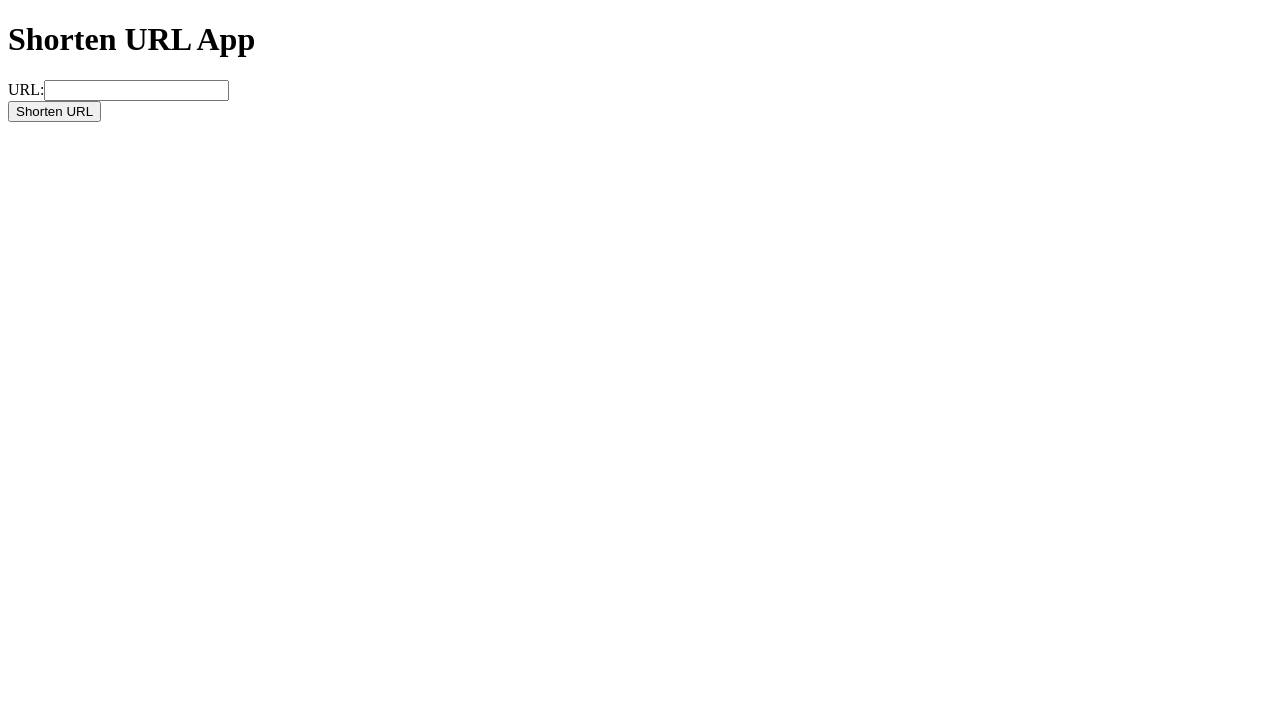
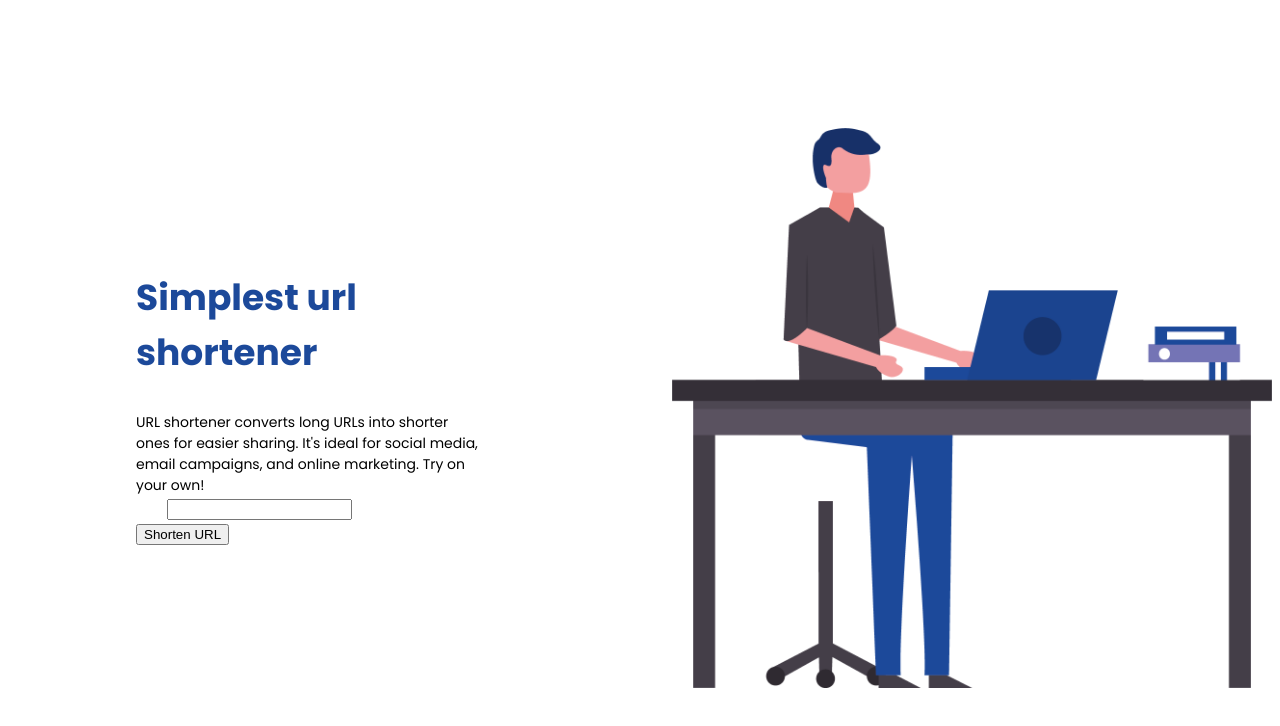
Before and after one commit to BleezForMe/Url-Shortener, a React (Create React App) app: page / in a window 1280 px wide. Shown: the top 726 px of the page. Built offline with nearby package versions, Linux system fonts and the light colour scheme.

Commit message:
Added first styling for this project, first seeds of landingpage

```diff
--- a/package.json
+++ b/package.json
@@ -9,6 +9,7 @@
     "@testing-library/user-event": "^13.5.0",
     "axios": "^1.3.4",
     "express": "^4.18.2",
+    "node-sass": "^7.0.3",
     "react": "^18.2.0",
     "react-dom": "^18.2.0",
     "react-redux": "^8.0.5",
@@ -16,6 +17,7 @@
     "react-scripts": "5.0.1",
     "redux": "^4.2.1",
     "redux-thunk": "^2.4.2",
+    "sass": "^1.59.2",
     "shortid": "^2.2.16",
     "sweetalert2": "^11.7.3",
     "web-vitals": "^2.1.4"
--- a/src/App.css
+++ /dev/null
@@ -1,38 +0,0 @@
-.App {
-  text-align: center;
-}
-
-.App-logo {
-  height: 40vmin;
-  pointer-events: none;
-}
-
-@media (prefers-reduced-motion: no-preference) {
-  .App-logo {
-    animation: App-logo-spin infinite 20s linear;
-  }
-}
-
-.App-header {
-  background-color: #282c34;
-  min-height: 100vh;
-  display: flex;
-  flex-direction: column;
-  align-items: center;
-  justify-content: center;
-  font-size: calc(10px + 2vmin);
-  color: white;
-}
-
-.App-link {
-  color: #61dafb;
-}
-
-@keyframes App-logo-spin {
-  from {
-    transform: rotate(0deg);
-  }
-  to {
-    transform: rotate(360deg);
-  }
-}
--- a/src/App.js
+++ b/src/App.js
@@ -3,6 +3,8 @@ import { useDispatch, useSelector } from 'react-redux';
 import { shortenUrlAsync } from './reducers/urlReducer';
 import {getShortenedUrl} from "./api/api";
 import Swal from 'sweetalert2'
+import "./css/app.scss";
+import doodle from './imgs/rastors/homepage_doodle.png';
 
 function App() {
     const dispatch = useDispatch();
@@ -43,8 +45,15 @@ function App() {
 
     return (
         <div>
-            <h1>Shorten URL App</h1>
-            <div>
+
+            <div className={'maincontainer'}>
+                <div className={'cont_left'}>
+                    <span className={'top_span'}>
+                    Simplest url shortener
+                </span>
+                    <span className={'bottom_span'}>
+                    URL shortener converts long URLs into shorter ones for easier sharing. It's ideal for social media, email campaigns, and online marketing. Try on your own!
+                    </span>
                     <label htmlFor="inputUrl">URL:</label>
                     <input
                         id="inputUrl"
@@ -52,16 +61,20 @@ function App() {
                         value={inputUrl}
                         onChange={(e) => setInputUrl(e.target.value)}
                     />
-            </div>
-            <div>
-                <button onClick={handleShortenUrl}>Shorten URL</button>
-            </div>
+
                     {url && (
                         <div>
                             <p>Short URL:</p>
                             <a href={url.id}>{url.id}</a>
                         </div>
                     )}
+                    <div>
+                        <button onClick={handleShortenUrl}>Shorten URL</button>
+                    </div>
+                </div>
+                <img className={'imgright'} src={doodle} alt={''}/>
+            </div>
+
         </div>
     );
 }
--- /dev/null
+++ b/src/css/app.scss
@@ -0,0 +1,75 @@
+@import url("https://fonts.googleapis.com/css2?family=Poppins:ital,wght@0,100;0,200;0,300;0,400;0,500;0,600;0,700;0,800;0,900;1,100;1,200;1,300;1,400;1,500;1,600;1,700;1,800;1,900&display=swap");
+
+
+.maincontainer{
+  font-family: Poppins;
+  width: 100%;
+  color: white;
+  display: flex;
+  justify-content: center;
+  align-items: center;
+  height: 100vh;
+  @media (max-width: 700px) {
+    height: 100vh;
+    margin-top:32px;
+  }
+}
+.top_span{
+  font-size: 64px;
+  font-weight: 700;
+  color:black;
+  display: block;
+  color: #1c499a;
+  margin:auto;
+  @media (max-width: 1625px) {
+    font-size: 48px;
+  }
+  @media (max-width: 1366px) {
+    font-size: 36px;
+  }
+}
+.bottom_span{
+  font-size: 18px;
+  font-weight: 400;
+  color:black;
+  display: block;
+  margin: 32px auto auto;
+  @media (max-width: 1625px) {
+    font-size: 16px;
+  }
+  @media (max-width: 1366px) {
+    font-size: 14px;
+  }
+
+}
+.yellow{
+  position: absolute;
+  z-index: -1;
+  transform: translate(-20px,30px);
+  @media (max-width: 1625px) {
+    width: 140px;
+    transform: translate(-10px,20px);
+  }
+}
+.cont_left{
+  width: 800px;
+  margin:128px;
+  @media (max-width: 1625px) {
+    width: 600px;
+  }
+  @media (max-width: 1366px) {
+    width: 400px;
+  }
+  @media (max-width: 1000px) {
+    width: 80%;
+    margin:0;
+    margin:auto;
+    margin-top:64px;
+    margin-bottom:64px;
+    margin-left:10%;
+  }
+}
+.imgright{
+  margin-left: 64px;
+  width: 600px;
+}
```
Also changed, not shown: src/css/index.css (renamed from src/index.css), src/imgs/rastors/homepage_doodle.png (added), 1 other file (tests, documents, lock files or other folders). Lines whose indentation alone changed are shown as unchanged.
